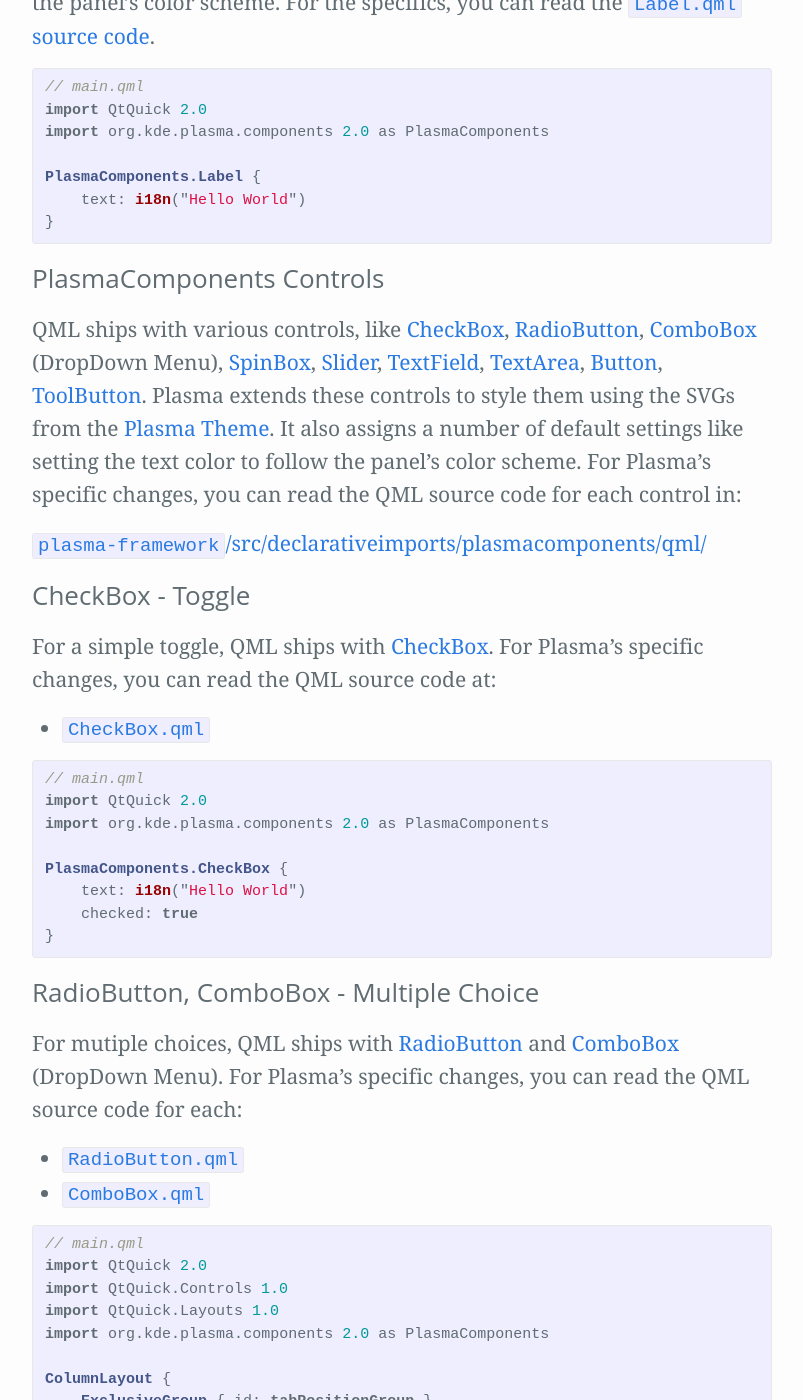
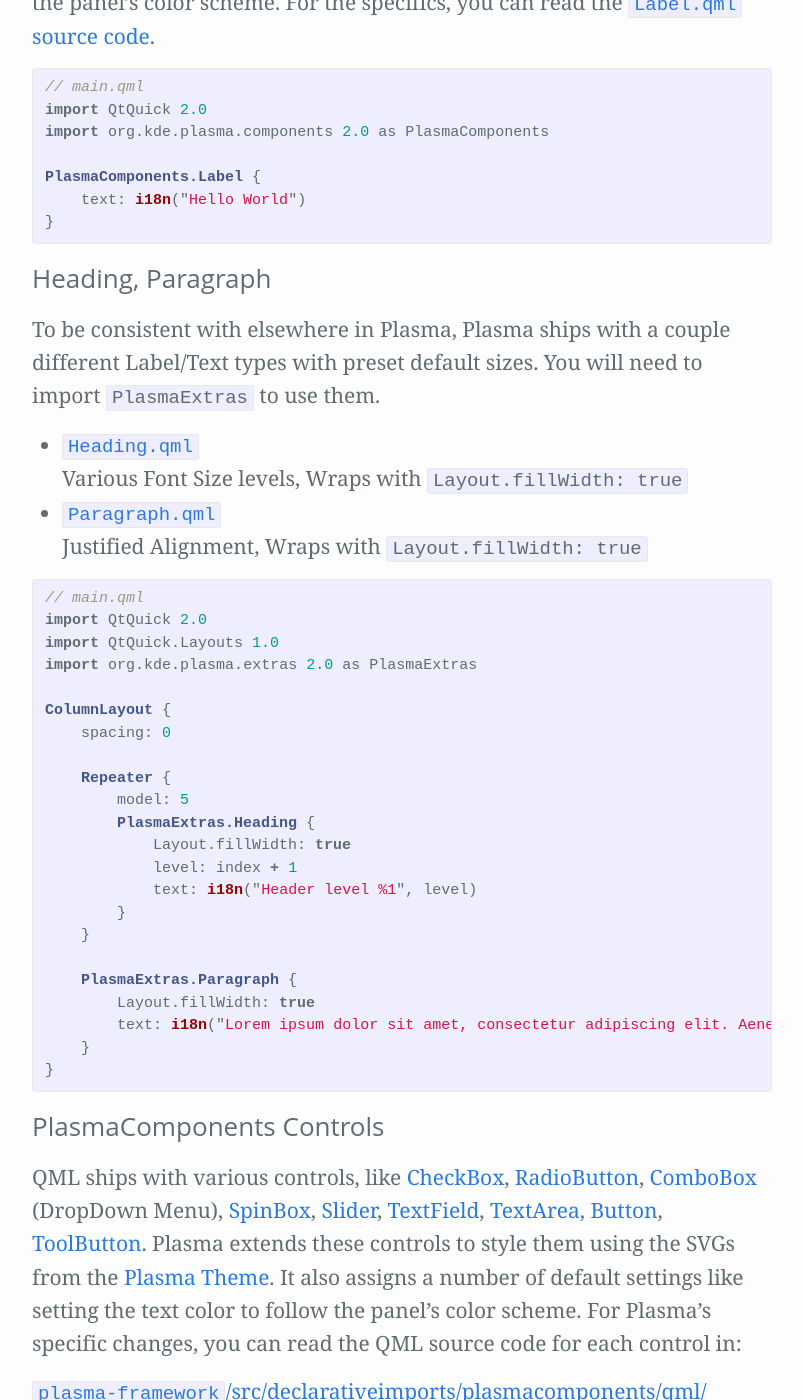
Before and after one commit to Zren/zren.github.io, a Jekyll site: the page built from kde_docs/widget-PlasmaQmlApi.md, in a window 1280 px wide and 1400 px high, scrolled down 586 px. Shown: the whole window, without its empty margins (238-1041 px from the left). Built offline with Jekyll 4.4.1, drawn with Linux system fonts in a browser that asks for light colours; our own code applies the rules of GitHub Pages for plain Markdown files; some of the changed text lies outside the part shown.

Commit message:
Add PlasmaExtras Heading+Paragraph

```diff
--- a/kde_docs/widget-PlasmaQmlApi.md
+++ b/kde_docs/widget-PlasmaQmlApi.md
@@ -24,6 +24,44 @@
 
 PlasmaComponents.Label {
     text: i18n("Hello World")
+}
+{% endhighlight %}
+{% endcapture %}{% include docSection.html label=label sectionLeft=sectionLeft sectionRight=sectionRight %}
+
+
+
+{% capture label %}Heading, Paragraph{% endcapture %}
+{% capture sectionLeft %}
+To be consistent with elsewhere in Plasma, Plasma ships with a couple different Label/Text types with preset default sizes. You will need to import `PlasmaExtras` to use them.
+
+* [`Heading.qml`](https://github.com/KDE/plasma-framework/blob/master/src/declarativeimports/plasmaextracomponents/qml/Heading.qml)
+  Various Font Size levels, Wraps with `Layout.fillWidth: true`
+* [`Paragraph.qml`](https://github.com/KDE/plasma-framework/blob/master/src/declarativeimports/plasmaextracomponents/qml/Paragraph.qml)
+  Justified Alignment, Wraps with `Layout.fillWidth: true`
+
+{% endcapture %}{% capture sectionRight %}
+{% highlight qml %}
+// main.qml
+import QtQuick 2.0
+import QtQuick.Layouts 1.0
+import org.kde.plasma.extras 2.0 as PlasmaExtras
+
+ColumnLayout {
+    spacing: 0
+
+    Repeater {
+        model: 5
+        PlasmaExtras.Heading {
+            Layout.fillWidth: true
+            level: index + 1
+            text: i18n("Header level %1", level)
+        }
+    }
+
+    PlasmaExtras.Paragraph {
+        Layout.fillWidth: true
+        text: i18n("Lorem ipsum dolor sit amet, consectetur adipiscing elit. Aenean sit amet turpis eros, in luctus lectus. Curabitur pulvinar ligula at leo pellentesque non faucibus mauris elementum. Pellentesque convallis porttitor sodales. Maecenas risus erat, viverra blandit vestibulum eu, suscipit in est. Praesent quis mattis eros. Sed ante ante, adipiscing non gravida sed, ultrices ultrices urna. Etiam congue mattis convallis. Maecenas sollicitudin mauris at lorem aliquam in venenatis erat convallis. Fusce eleifend scelerisque porttitor. Praesent metus sapien, hendrerit ac congue eget, feugiat id enim. Morbi venenatis gravida felis, vitae varius nunc dictum a. Etiam accumsan, velit ac tempor convallis, leo nibh consequat purus, sit amet fringilla nisi mi et libero.")
+    }
 }
 {% endhighlight %}
 {% endcapture %}{% include docSection.html label=label sectionLeft=sectionLeft sectionRight=sectionRight %}
@@ -58,6 +96,7 @@
 }
 {% endhighlight %}
 {% endcapture %}{% include docSection.html label=label sectionLeft=sectionLeft sectionRight=sectionRight %}
+
 
 
 {% capture label %}RadioButton, ComboBox - Multiple Choice{% endcapture %}
@@ -248,3 +287,39 @@
 }
 {% endhighlight %}
 {% endcapture %}{% include docSection.html label=label sectionLeft=sectionLeft sectionRight=sectionRight %}
+
+
+
+{% capture label %}PlasmaExtras.ScrollArea{% endcapture %}
+{% capture sectionLeft %}
+To add a scrollbar to manage overflow, QML ships with [ScrollView](https://doc.qt.io/qt-5/qml-qtquick-controls-scrollview.html). For Plasma's specific changes, you can read the QML source code at:
+
+* [`ScrollArea.qml`](https://github.com/KDE/plasma-framework/blob/master/src/declarativeimports/plasmaextracomponents/qml/ScrollArea.qml)
+
+I recommend you set the ScrollArea's `contentItem.width` to `viewport.width`.
+
+{% endcapture %}{% capture sectionRight %}
+{% highlight qml %}
+// main.qml
+import QtQuick 2.0
+import QtQuick.Layouts 1.0
+import org.kde.plasma.components 2.0 as PlasmaComponents
+import org.kde.plasma.extras 2.0 as PlasmaExtras
+
+PlasmaExtras.ScrollArea {
+    id: scrollArea
+    readonly property int viewportWidth: viewport ? viewport.width : width
+
+    ColumnLayout {
+        width: scrollArea.viewportWidth
+
+        Repeater {
+            model: 100
+            PlasmaComponents.CheckBox {
+                text: i18n("CheckBox #%1", index+1)
+            }
+        }
+    }
+}
+{% endhighlight %}
+{% endcapture %}{% include docSection.html label=label sectionLeft=sectionLeft sectionRight=sectionRight %}
```
